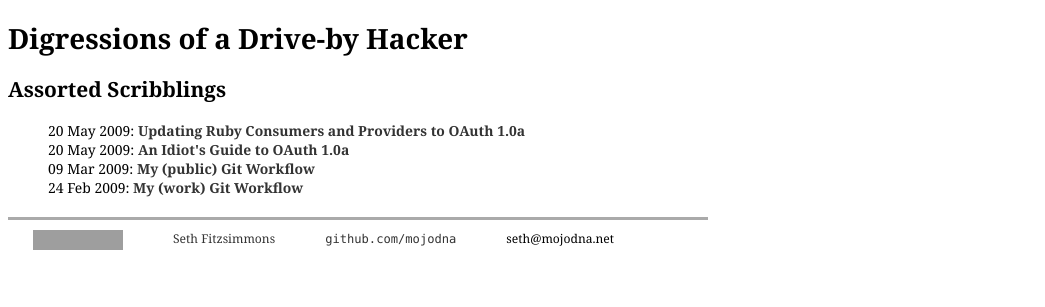
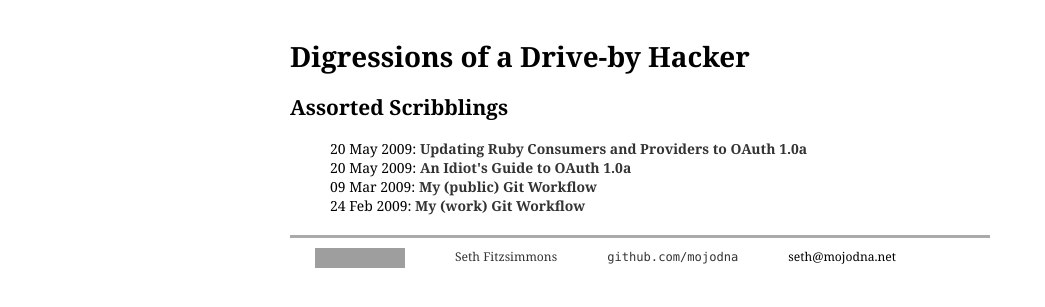
Before and after one commit to mojodna/mojodna.net, a Jekyll site: the page built from index.html, in a window 1280 px wide. Shown: the top 307 px of the page, without its empty margins (0-1045 px from the left). Built offline with Jekyll 4.4.1, drawn with Linux system fonts in a browser that asks for light colours; grey boxes are pictures that could not be loaded.

Commit message:
center things

```diff
--- a/css/screen.css
+++ b/css/screen.css
@@ -23,6 +23,9 @@ ul li {
 
 #container {
 	max-width: 700px;
+	margin-left: auto;
+	margin-right: auto;
+	padding: 10px;
 }
 
 #comments, #footer {
```
